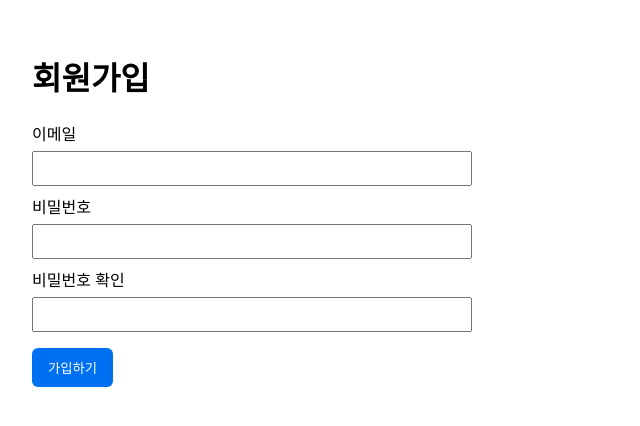
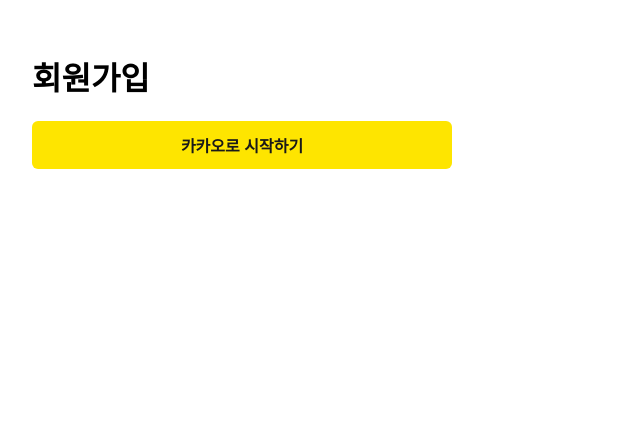
Before and after one commit to YangSaekyul/marry-check, a Next.js app in the folder frontend/: page /signup in a window 1280 px wide. Shown: the top 426 px of the page, without its empty margins (0-640 px from the left). Built offline with nearby package versions, Linux system fonts and the light colour scheme.

Commit message:
기능: 카카오 로그인을 위한 UI로 교체

```diff
--- a/frontend/pages/signup.js
+++ b/frontend/pages/signup.js
@@ -3,19 +3,23 @@
     <main style={{fontFamily: 'Arial, sans-serif', padding: 24}}>
       <h1>회원가입</h1>
       <form style={{maxWidth: 420}} onSubmit={(e) => e.preventDefault()}>
-        <label style={{display: 'block', marginBottom: 8}}>
-          이메일
-          <input type="email" name="email" required style={{display: 'block', width: '100%', padding: 8, marginTop: 6}} />
-        </label>
-        <label style={{display: 'block', marginBottom: 8}}>
-          비밀번호
-          <input type="password" name="password" required style={{display: 'block', width: '100%', padding: 8, marginTop: 6}} />
-        </label>
-        <label style={{display: 'block', marginBottom: 16}}>
-          비밀번호 확인
-          <input type="password" name="passwordConfirm" required style={{display: 'block', width: '100%', padding: 8, marginTop: 6}} />
-        </label>
-        <button type="submit" style={{padding: '10px 16px', background: '#0070f3', color: '#fff', border: 'none', borderRadius: 6}}>가입하기</button>
+        <button
+          type="button"
+          style={{
+            display: 'block',
+            width: '100%',
+            padding: '12px 16px',
+            background: '#FEE500',
+            color: '#191919',
+            border: 'none',
+            borderRadius: 6,
+            fontWeight: 700,
+            fontSize: 16,
+            cursor: 'pointer'
+          }}
+        >
+          카카오로 시작하기
+        </button>
       </form>
     </main>
   )
```
Also changed, not shown: frontend/pages/login.js (+17 -9 lines).
